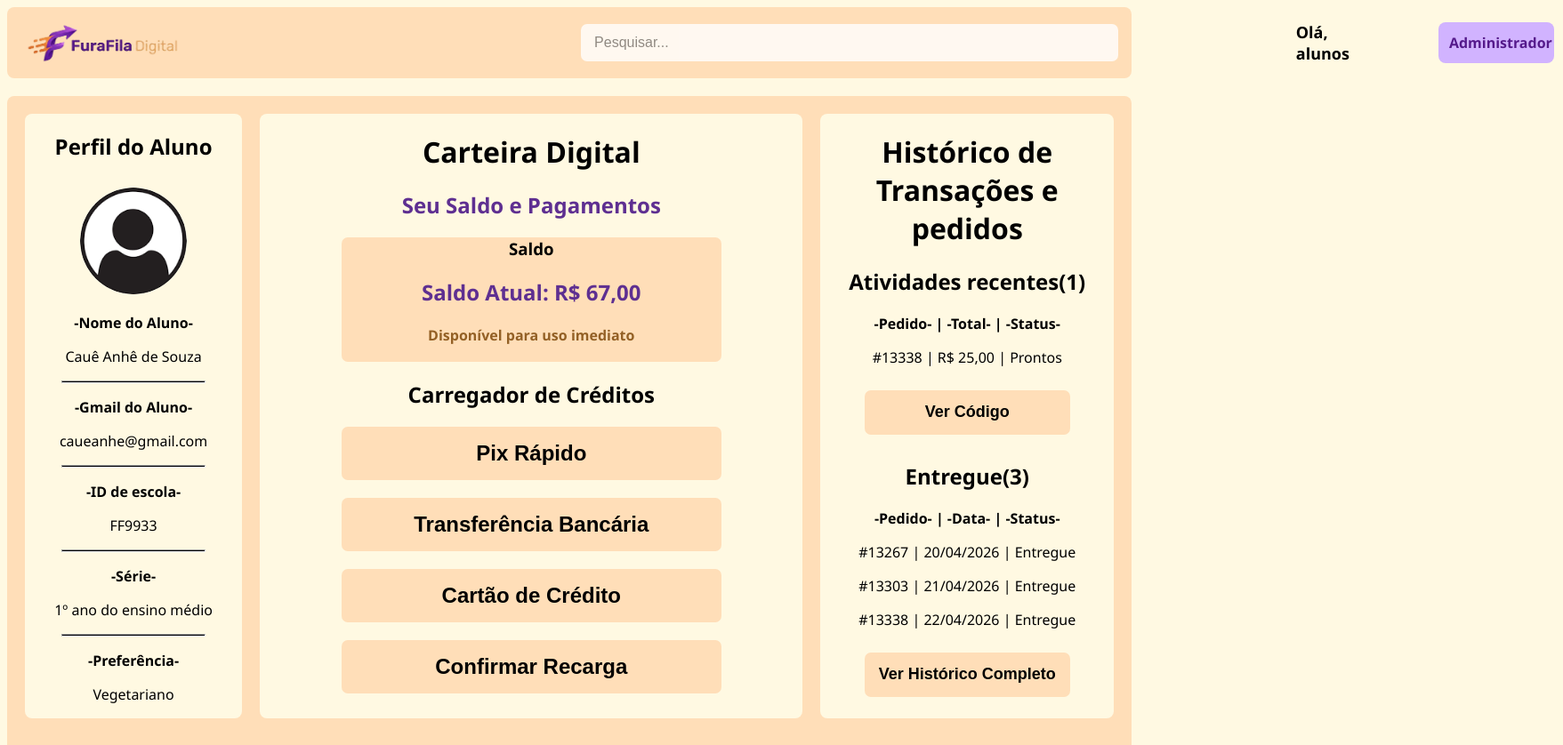
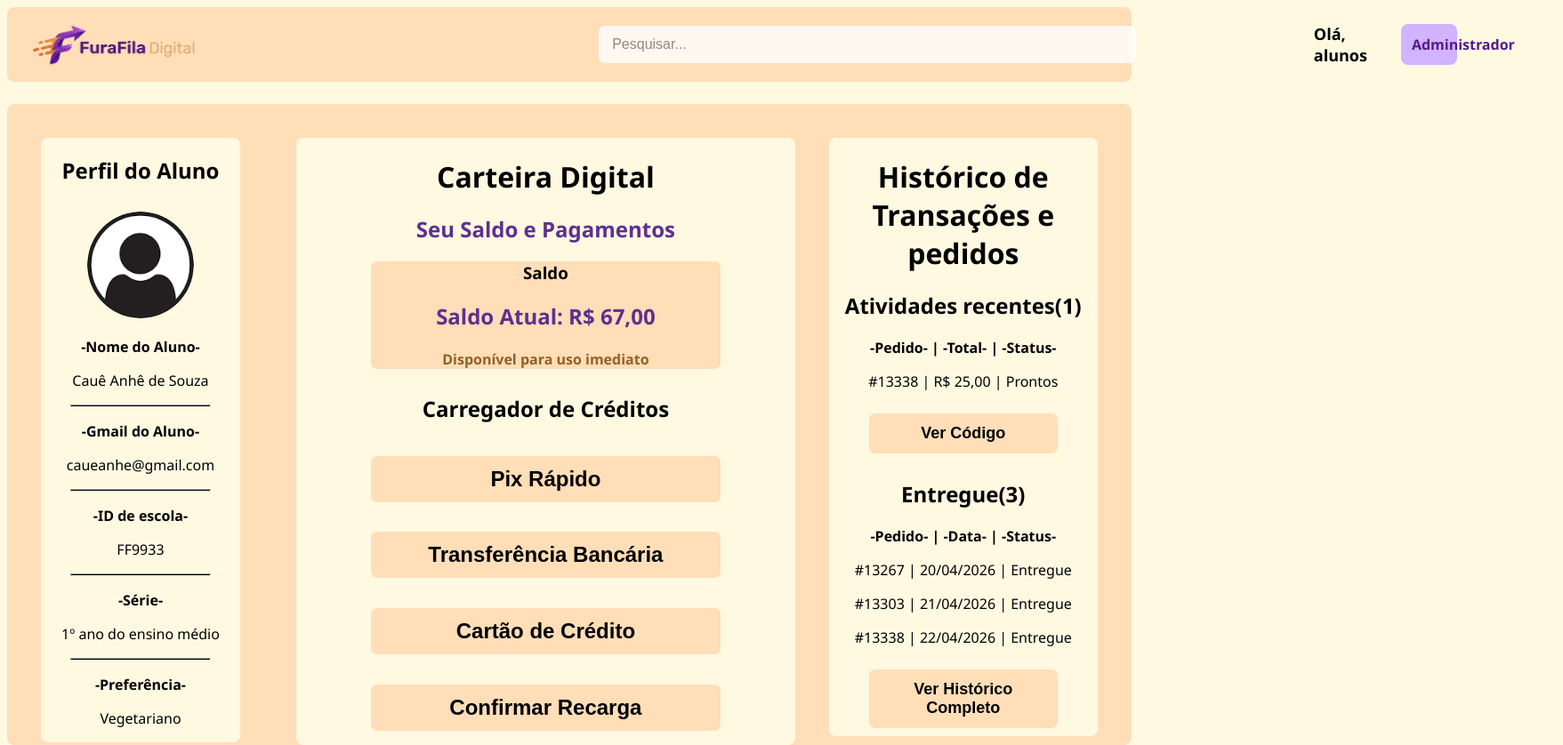
Before and after one commit to galesTV/furafila-digital, a plain HTML site: page frontend/aluno/perfilaluno.html in a window 1280 px wide. Shown: the top 838 px of the page at 89% size, 1757 px wide, since content can reach past the window. Drawn offline with Linux system fonts and the light colour scheme.

Commit message:
fix:perfil-aluno

```diff
--- a/frontend/aluno/css/perfilaluno.css
+++ b/frontend/aluno/css/perfilaluno.css
@@ -11,7 +11,7 @@
     flex-direction: column;
     align-items: center;
     width: 100%;
-    height: 1024px;
+    height: 100%;
     font-family: 'Segoe UI', Tahoma, Geneva, Verdana, sans-serif;
 }
     #topo{
@@ -19,15 +19,15 @@
     flex-direction: row;
     align-items: center;
     width:100%;
-    height: 80px;
+    height: 5%;
     background-color: #FFDEB8;
     border-radius: 8px;
 
 }
 #topo img{
-    width: 200px;
-    height: 50px;
-    margin-left: 20px;
+    width: 15%;
+    height: 4%;
+    margin-left: 2%;
 
 
 }
@@ -62,13 +62,13 @@
     font-size: medium;
 }
 .row {
-    width: 130px;
+    width: 5%;
     display: flex;
     justify-content: space-between;
     gap: 15px;
     background-color: #D1B3FF;
-    margin-left: 100px;
-    margin-right: 50px;
+    margin-left: 3%;
+    margin-right: 3%;
     border-radius: 8px;
 }
 button,
@@ -90,9 +90,9 @@
     display: flex;
     flex-direction: row;
     width: 100%;
-    height: 800px;
+    height: 90%;
     background-color: #FFDEB8;
-    margin-top: 20px;
+    margin-top: 2%;
     border-radius: 8px;
 }
 #corpo-esquerda{
@@ -100,8 +100,8 @@
     height: 85%;
     background-color: #FFF9E2;
     border-radius: 8px;
-    margin-left: 20px;
-    margin-top: 20px;
+    margin-left: 3%;
+    margin-top: 3%;
 }
 #corpo-esquerda img{
     width: 120px;
@@ -110,10 +110,10 @@
     margin-top: 10px;
 }
 #corpo-esquerda hr{
-    width: 160px;
+    width: 70%;
     height: 1px;
     background-color: #000;
-    margin-bottom: 10px;
+    margin-bottom: 2%;
 }
 
 #corpo-centro{
@@ -121,13 +121,13 @@
     height: 85%;
     background-color: #FFF9E2;
     border-radius: 8px;
-    margin-left: 20px;
-    margin-top:  20px;
+    margin-left: 5%;
+    margin-top:  3%;
 }
 #corpo-centro div{
      width: 70%;
-    height: 140px;
-    margin-bottom: 20px;
+    height: 25%;
+    margin-bottom: 5%;
     border-radius: 7px;
     background-color: #FFDEB8;
     border: none;
@@ -136,8 +136,9 @@
 
 #corpo-centro button{
      width: 70%;
-    height: 60px;
-    margin-bottom: 20px;
+    height: 25%;
+    margin-bottom: 3%;
+    margin-top: 3%;
     border-radius: 7px;
     background-color: #FFDEB8;
     border: none;
@@ -150,15 +151,15 @@
     height: 85%;
     background-color: #FFF9E2;
     border-radius: 8px;
-    margin-left: 20px;
-    margin-right: 20px;
-    margin-top: 20px;
+    margin-left:3%;
+    margin-right: 3%;
+    margin-top: 3%;
 }
 #corpo-direita button{
      width: 70%;
-    height: 50px;
-    margin-bottom: 10px;
-    margin-top: 10px;
+    height: 25%;
+    margin-bottom: 3%;
+    margin-top: 3%;
     border-radius: 7px;
     background-color: #FFDEB8;
     border: none;
```
